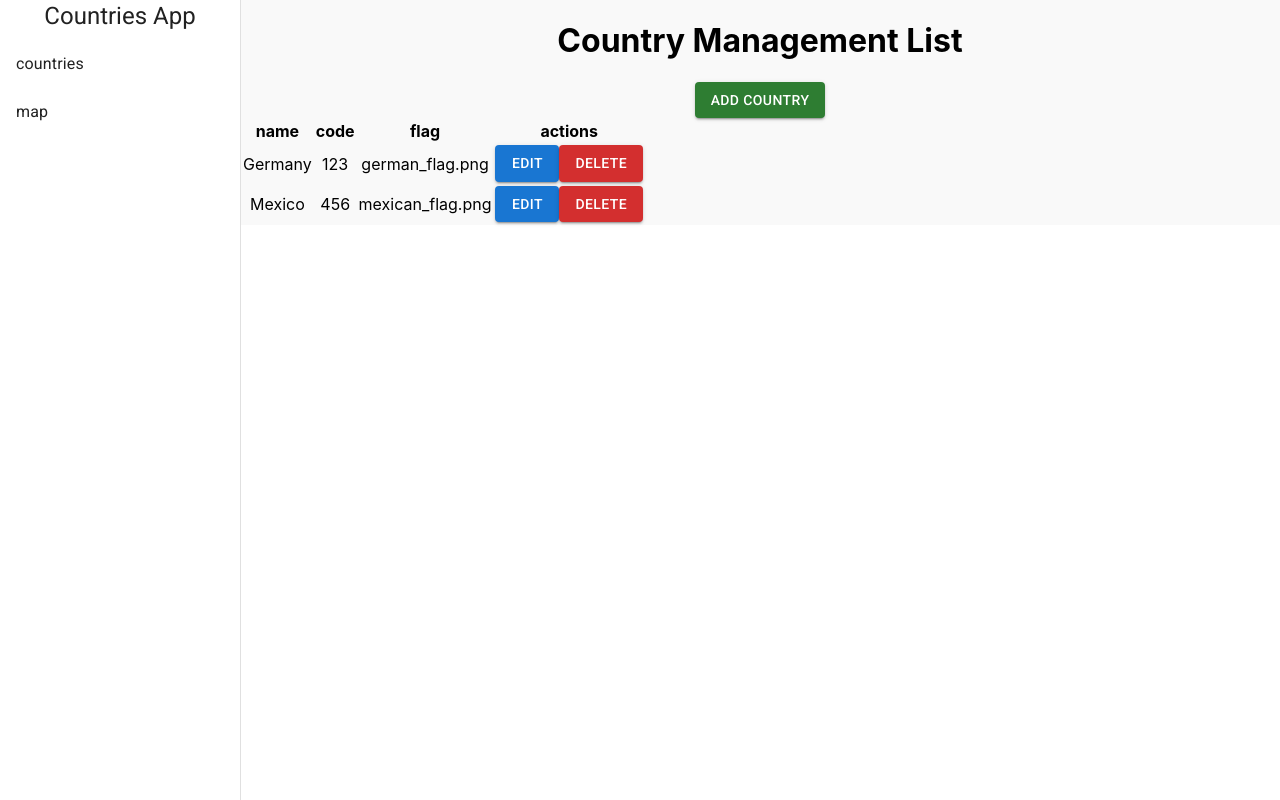
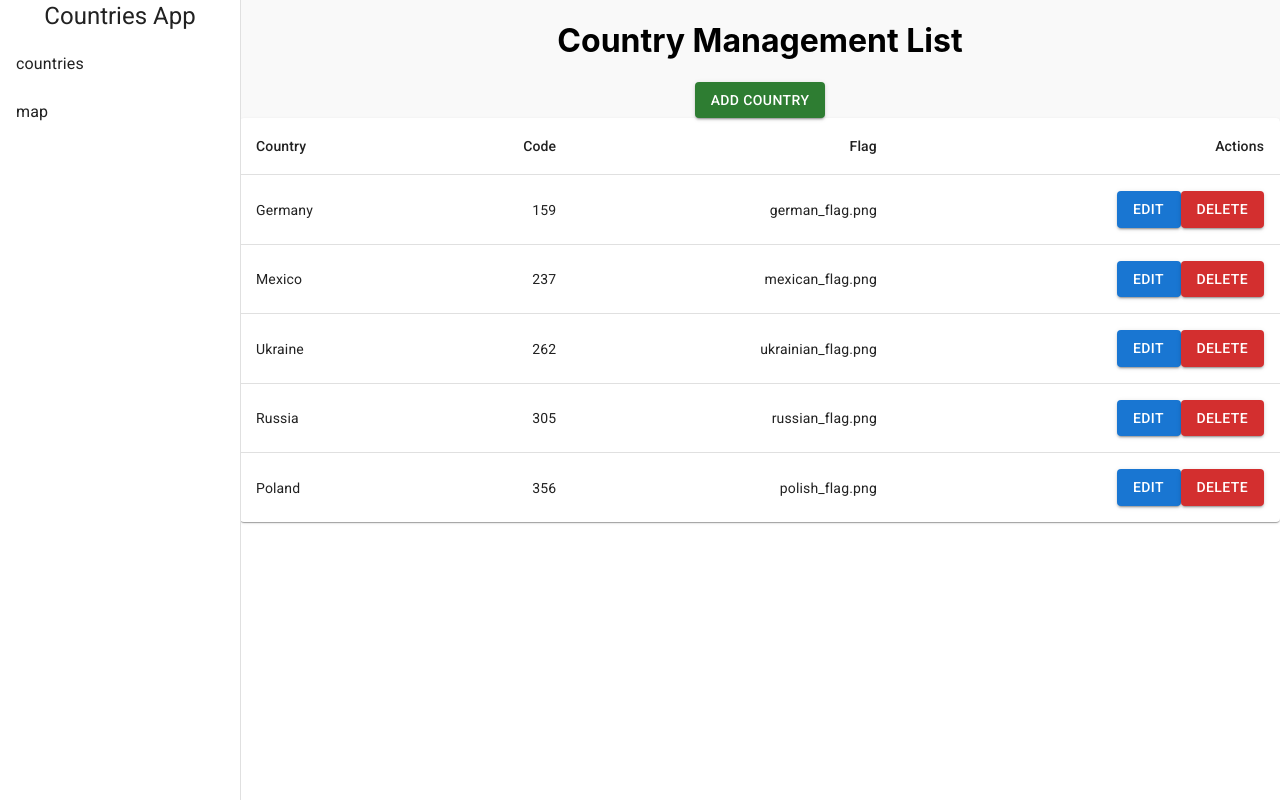
Before and after one commit to djurker21/app2-z2a-react, a React (Create React App) app: page /cml in a window 1280 px wide. Built offline with nearby package versions, Linux system fonts and the light colour scheme.

Commit message:
table fix

```diff
--- a/src/pages/cml/CML.tsx
+++ b/src/pages/cml/CML.tsx
@@ -3,6 +3,14 @@ import Button from "@mui/material/Button";
 import AddModal from "./AddModal";
 import EditModal from "./EditModal";
 import { useState } from "react";
+
+import Table from "@mui/material/Table";
+import TableBody from "@mui/material/TableBody";
+import TableCell from "@mui/material/TableCell";
+import TableContainer from "@mui/material/TableContainer";
+import TableHead from "@mui/material/TableHead";
+import TableRow from "@mui/material/TableRow";
+import Paper from "@mui/material/Paper";
 
 import API from "../../api";
 
@@ -33,17 +41,17 @@ export default function CML() {
     console.log(result);
   }
 
-  const listCountries = countries.map((country, i) => (
-    <tr key={i}>
-      <td>{country.name}</td>
-      <td>{country.code}</td>
-      <td>{country.flag}</td>
-      <td>
-        <Button variant="contained" color="primary" onClick={() => handleOpenEdit(i)}>edit</Button>
-        <Button variant="contained" color="error" onClick={() => deleteCountry(i)}>delete</Button>
-      </td>
-    </tr>
-  ));
+  function createData(name: string, code: string, flag: string) {
+    return { name, code, flag };
+  }
+
+  const rows = [
+    createData("Germany", "159", "german_flag.png"),
+    createData("Mexico", "237", "mexican_flag.png"),
+    createData("Ukraine", "262", "ukrainian_flag.png"),
+    createData("Russia", "305", "russian_flag.png"),
+    createData("Poland", "356", "polish_flag.png"),
+  ];
 
   return (
     <div className="content">
@@ -54,17 +62,48 @@ export default function CML() {
         handleClose={handleCloseEdit}
         edit={edit}
       />
-      <table>
-        <thead>
-          <tr>
-            <th>name</th>
-            <th>code</th>
-            <th>flag</th>
-            <th>actions</th>
-          </tr>
-        </thead>
-        <tbody>{listCountries}</tbody>
-      </table>
+      <TableContainer component={Paper}>
+        <Table sx={{ minWidth: 650 }} aria-label="simple table">
+          <TableHead>
+            <TableRow>
+              <TableCell>Country</TableCell>
+              <TableCell align="right">Code</TableCell>
+              <TableCell align="right">Flag</TableCell>
+              <TableCell align="right">Actions</TableCell>
+            </TableRow>
+          </TableHead>
+          <TableBody>
+            {rows.map((row, i) => (
+              <TableRow
+                key={row.name}
+                sx={{ "&:last-child td, &:last-child th": { border: 0 } }}
+              >
+                <TableCell component="th" scope="row">
+                  {row.name}
+                </TableCell>
+                <TableCell align="right">{row.code}</TableCell>
+                <TableCell align="right">{row.flag}</TableCell>
+                <TableCell align="right">
+                  <Button
+                    variant="contained"
+                    color="primary"
+                    onClick={() => handleOpenEdit(i)}
+                  >
+                    edit
+                  </Button>
+                  <Button
+                    variant="contained"
+                    color="error"
+                    onClick={() => deleteCountry(i)}
+                  >
+                    delete
+                  </Button>
+                </TableCell>
+              </TableRow>
+            ))}
+          </TableBody>
+        </Table>
+      </TableContainer>
     </div>
   );
 }
--- a/src/pages/cml/EditModal.tsx
+++ b/src/pages/cml/EditModal.tsx
@@ -77,7 +77,9 @@ export default function EditModal(props: PropsType) {
             value={flag}
             onChange={(e) => setFlag(e.target.value)}
           />
-          <Button variant="contained" color="primary" onClick={handleSave}>Save</Button>
+          <Button variant="contained" color="primary" onClick={handleSave}>
+            Save
+          </Button>
         </Box>
       </Modal>
     </div>
```
Also changed, not shown: src/pages/cml/AddModal.tsx (+6 -2 lines).
